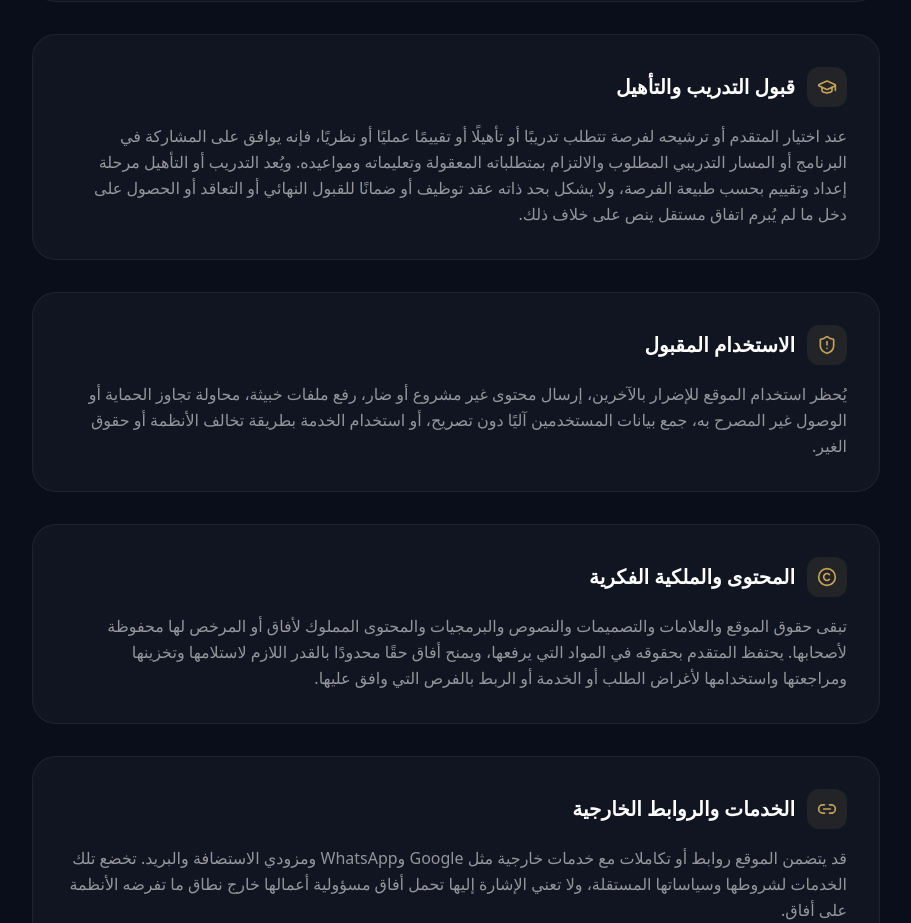
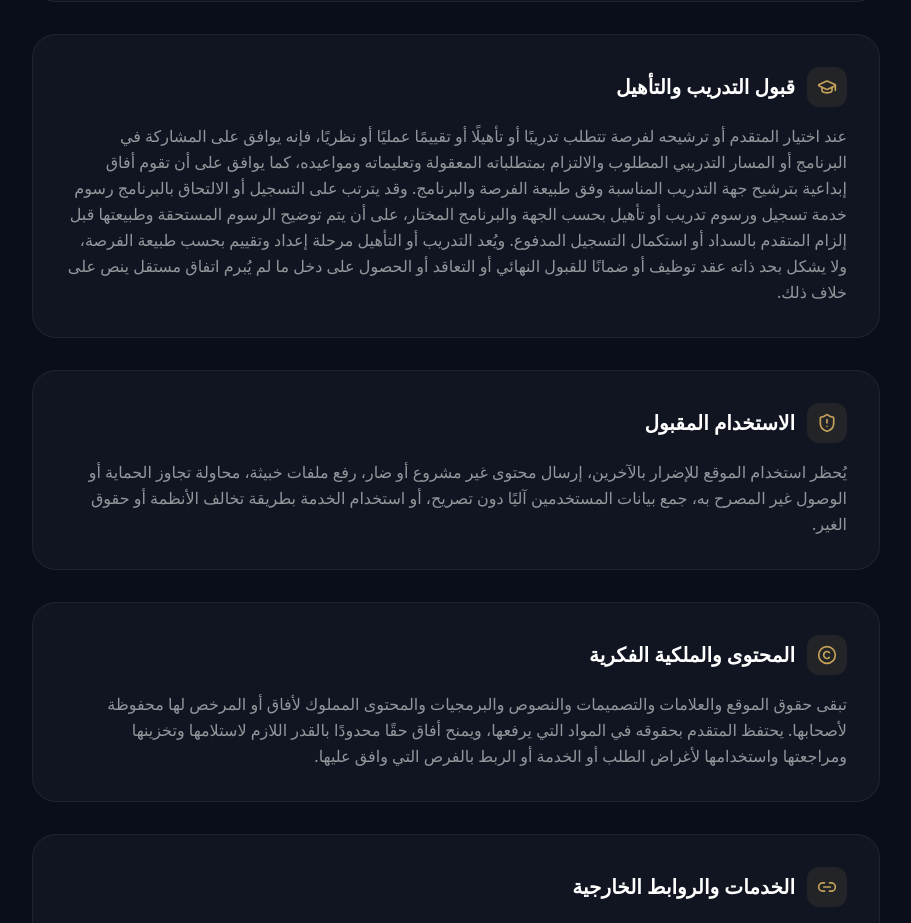
Before and after one commit to alzahrani6020/afaq-creative-site, a Next.js app: page /terms in a window 1280 px wide. Shown: the part 940-1863 px from the top of the page, without its empty margins (184-1095 px from the left). Built offline with nearby package versions, Linux system fonts and the light colour scheme; no server answers.

Commit message:
legal: expand training acceptance with provider nomination and fees

```diff
--- a/app/terms/page.tsx
+++ b/app/terms/page.tsx
@@ -23,7 +23,7 @@ const sections = [
   {
     icon: GraduationCap,
     title: 'قبول التدريب والتأهيل',
-    content: 'عند اختيار المتقدم أو ترشيحه لفرصة تتطلب تدريبًا أو تأهيلًا أو تقييمًا عمليًا أو نظريًا، فإنه يوافق على المشاركة في البرنامج أو المسار التدريبي المطلوب والالتزام بمتطلباته المعقولة وتعليماته ومواعيده. ويُعد التدريب أو التأهيل مرحلة إعداد وتقييم بحسب طبيعة الفرصة، ولا يشكل بحد ذاته عقد توظيف أو ضمانًا للقبول النهائي أو التعاقد أو الحصول على دخل ما لم يُبرم اتفاق مستقل ينص على خلاف ذلك.',
+    content: 'عند اختيار المتقدم أو ترشيحه لفرصة تتطلب تدريبًا أو تأهيلًا أو تقييمًا عمليًا أو نظريًا، فإنه يوافق على المشاركة في البرنامج أو المسار التدريبي المطلوب والالتزام بمتطلباته المعقولة وتعليماته ومواعيده، كما يوافق على أن تقوم أفاق إبداعية بترشيح جهة التدريب المناسبة وفق طبيعة الفرصة والبرنامج. وقد يترتب على التسجيل أو الالتحاق بالبرنامج رسوم خدمة تسجيل ورسوم تدريب أو تأهيل بحسب الجهة والبرنامج المختار، على أن يتم توضيح الرسوم المستحقة وطبيعتها قبل إلزام المتقدم بالسداد أو استكمال التسجيل المدفوع. ويُعد التدريب أو التأهيل مرحلة إعداد وتقييم بحسب طبيعة الفرصة، ولا يشكل بحد ذاته عقد توظيف أو ضمانًا للقبول النهائي أو التعاقد أو الحصول على دخل ما لم يُبرم اتفاق مستقل ينص على خلاف ذلك.',
   },
   {
     icon: ShieldAlert,
```
